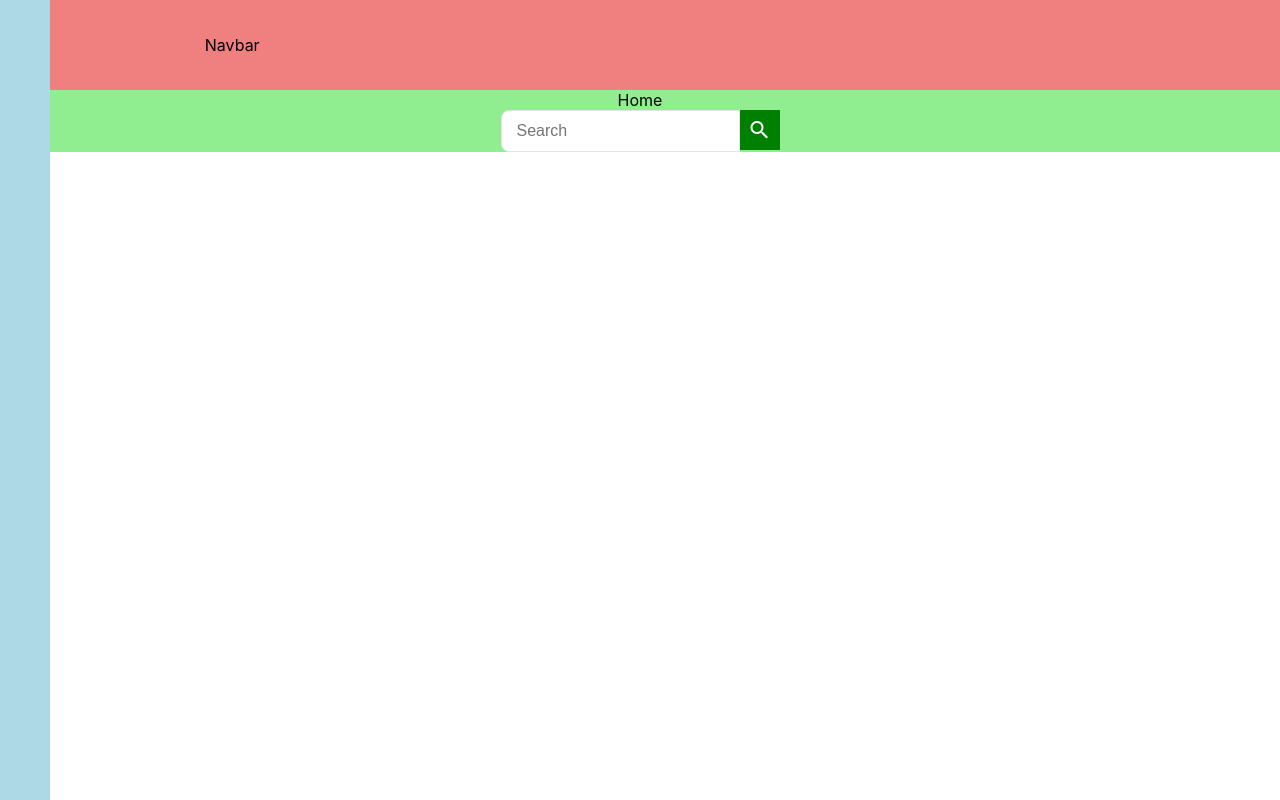
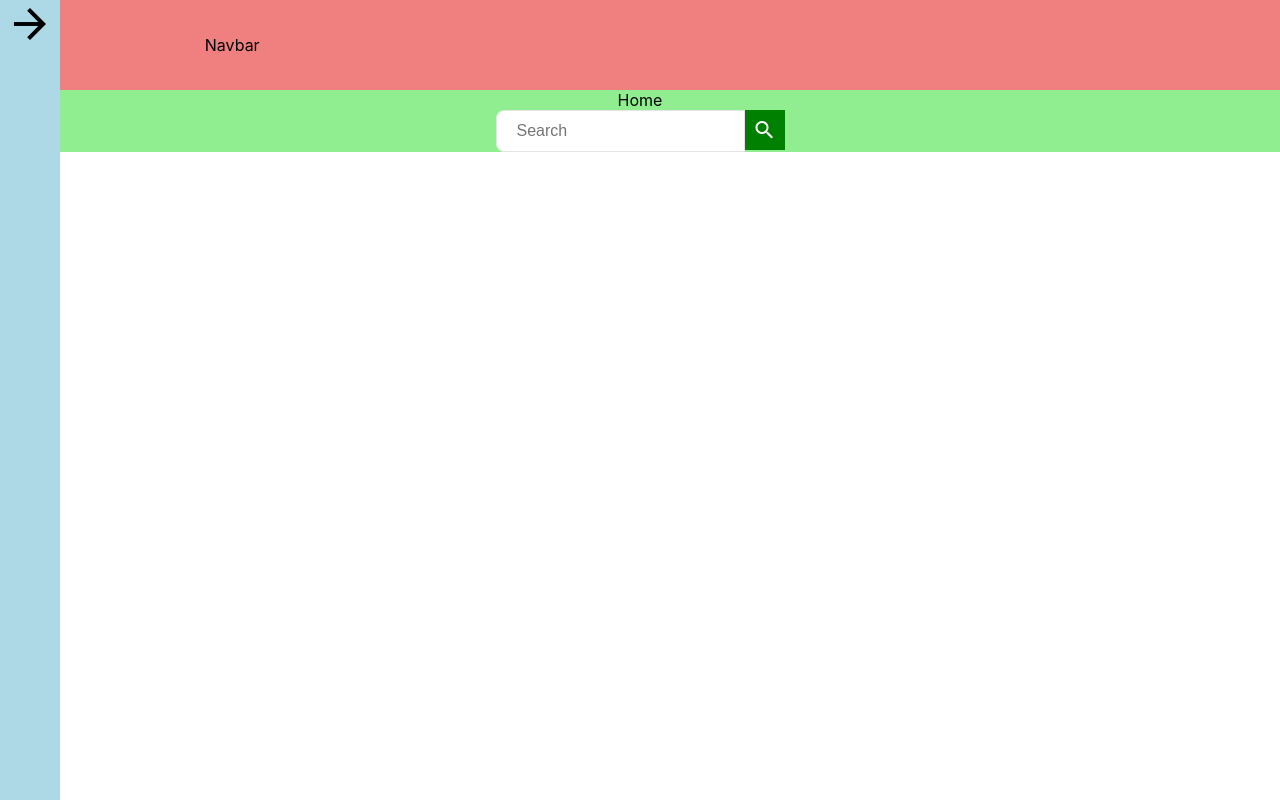
Before and after one commit to Gevork-Manukyan/student-store, a React (Create React App) app in the folder student-store-ui/: page / in a window 1280 px wide. Built offline with nearby package versions, Linux system fonts and the light colour scheme.

Commit message:
adds some styleing to checkout bar and starts prod disp

```diff
--- a/student-store-ui/package.json
+++ b/student-store-ui/package.json
@@ -7,6 +7,7 @@
     "@testing-library/react": "^11.2.7",
     "@testing-library/user-event": "^12.8.3",
     "axios": "^0.21.1",
+    "history": "^5.0.0",
     "moment": "^2.29.1",
     "react": "^17.0.2",
     "react-dom": "^17.0.2",
--- a/student-store-ui/src/components/App/App.js
+++ b/student-store-ui/src/components/App/App.js
@@ -1,4 +1,5 @@
 import './App.css';
+import { BrowserRouter, Routes, Route } from "react-router-dom"
 
 import CheckoutBar from "../CheckoutBar/CheckoutBar";
 import Home from "../Home/Home";
@@ -8,9 +9,18 @@ import Navbar from "../Navbar/Navbar";
 function App() {
   return (
     <div className="App">
+
+      <BrowserRouter>
         <CheckoutBar />
         <Navbar />
-        <Home />
+
+        <Routes>
+          <Route path="/" element={<Home />} />
+
+        </Routes>
+
+      </BrowserRouter>
+
     </div>
   );
 }
--- a/student-store-ui/src/components/CheckoutBar/CheckoutBar.css
+++ b/student-store-ui/src/components/CheckoutBar/CheckoutBar.css
@@ -1,9 +1,17 @@
 .CheckoutBar {
     height: 100%;
     max-height: 100vh;
-    width: 50px;
     display: flex;
     flex-direction: column;
     position: fixed;
     background-color: lightblue;
+    transition: width 0.2s cubic-bezier(0.23, 1, 0.320, 1);
 }
+
+.CheckoutBar.closed {
+    width: 60px;
+}
+
+.CheckoutBar.open {
+    width: 575px;
+}
--- a/student-store-ui/src/components/CheckoutBar/CheckoutBar.js
+++ b/student-store-ui/src/components/CheckoutBar/CheckoutBar.js
@@ -3,9 +3,17 @@ import './CheckoutBar.css';
 
 function CheckoutBar () {
     return (
-        <div className="CheckoutBar">
+        <section className="CheckoutBar closed">
+            <div className="content-wrapper">
+                <span className="arrow-button closed">
+                    <i className="material-icons md-48">arrow_forward</i>
+                </span>
 
-        </div>
+                <div className="shoppingCart">
+
+                </div>
+            </div>
+        </section>
     )
 }
 
--- a/student-store-ui/src/components/FilterInput/FilterInput.css
+++ b/student-store-ui/src/components/FilterInput/FilterInput.css
@@ -4,11 +4,11 @@
 }
 
 .FilterInput input {
-    height: 40px;
-    padding: 0 15px;
-    border-radius: 8px 0 0 8px;
     border: 1px solid #e4e4e4;
     font-size: 16px;
+    height: 40px;
+    padding: 0 20px;
+    border-radius: 8px 0 0 8px;
 }
 
 .FilterInput i {
--- a/student-store-ui/src/components/Home/Home.js
+++ b/student-store-ui/src/components/Home/Home.js
@@ -1,6 +1,7 @@
 import './Home.css';
 
 import SearchArea from "../SearchArea/SearchArea"
+import ProductDisplay from '../ProductDisplay/ProductDisplay';
 
 
 function Home () {
@@ -8,6 +9,7 @@ function Home () {
         <div className="Home">
             Home
             <SearchArea />
+            <ProductDisplay />
         </div>
     )
 }
--- /dev/null
+++ b/student-store-ui/src/components/ProductDisplay/ProductDisplay.css
@@ -0,0 +1,4 @@
+
+.ProductDisplay {
+
+}
--- /dev/null
+++ b/student-store-ui/src/components/ProductDisplay/ProductDisplay.js
@@ -0,0 +1,20 @@
+import axios from "axios"
+import { useEffect } from "react";
+
+import "./ProductDisplay.css"
+
+
+function ProductDisplay () {
+
+    useEffect (() => {
+
+    }, [])
+
+    return (
+        <div className="ProductDisplay">
+
+        </div>
+    )
+}
+
+export default ProductDisplay;
```
Also changed, not shown: 1 other file (tests, documents, lock files or other folders).
